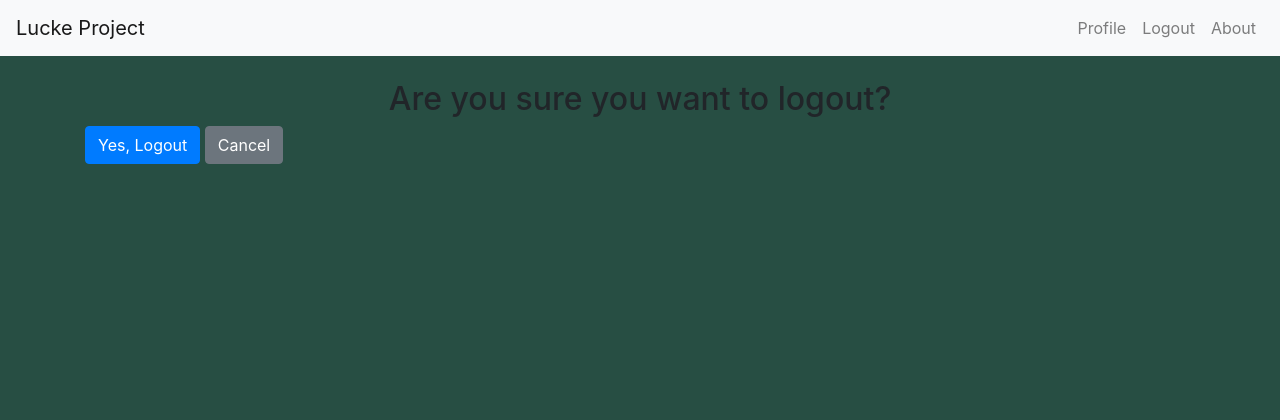
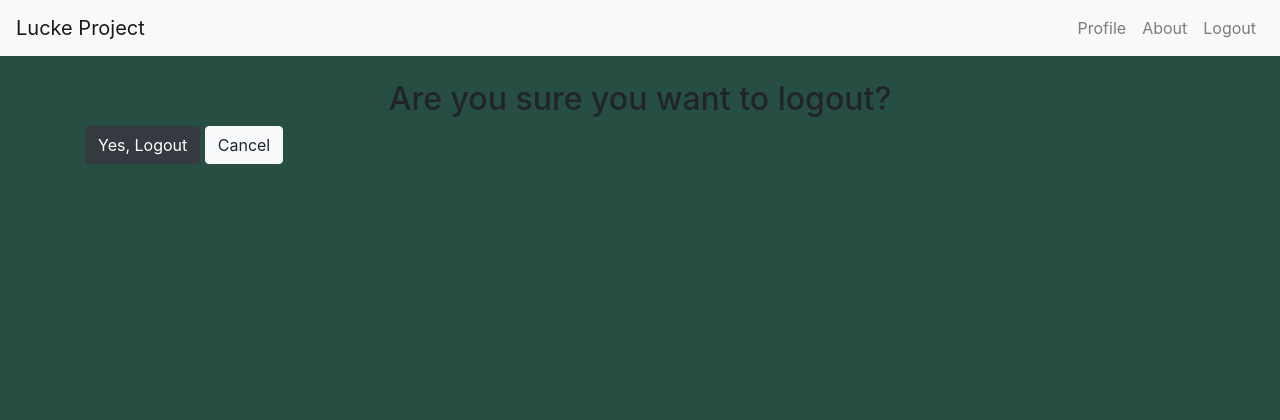
Before and after one commit to QAV-T/lucke, a Django app: page /logout_confirmation/ in a window 1280 px wide. Shown: the top 420 px of the page. Run offline with Django 5.2, Linux system fonts and the light colour scheme; the visitor is signed in with stand-in values (Sample User, id 1); some libraries are stand-ins or nearby versions.

Commit message:
Add style to registration pages

```diff
--- a/lucke/diary/templates/diary/home.html
+++ b/lucke/diary/templates/diary/home.html
@@ -6,9 +6,10 @@
 <div class="jumbotron">
     <h1 class="display-4">Welcome to Lucke Project</h1>
     <p class="lead">This is a simple diary application where you can log your daily posts.</p>
+    <p class="lead">You can read more about the project in the  <a class="text-reset link-dark" href="{% url 'about' %}"><b>About.</b></a></p>
     <hr class="my-4">
     <p>Sign up to start logging your posts or log in if you already have an account.</p>
     <a class="btn btn-success" href="{% url 'account_signup' %}" role="button">Sign Up</a>
-    <a class="btn btn-dark " href="{% url 'account_login' %}" role="button">Login</a>
+    <a class="btn btn-dark" href="{% url 'account_login' %}" role="button">Login</a>
 </div>
 {% endblock %}
--- a/lucke/diary/templates/registration/login.html
+++ b/lucke/diary/templates/registration/login.html
@@ -13,6 +13,6 @@
         <button type="submit" class="btn btn btn-dark btn-block">Login</button>
     </form>
     <br>
-    <p class="text-center">Don't have an account? <a class="link-dark" href="{% url 'account_signup' %}">Sign Up</a></p>
+    <p class="text-center">Don't have an account? <a class="link-dark text-reset" href="{% url 'account_signup' %}">Sign Up</a></p>
 </div>
 {% endblock %}
--- a/lucke/templates/account/logout_confirmation.html
+++ b/lucke/templates/account/logout_confirmation.html
@@ -7,8 +7,8 @@
     <h2 class="text-center">Are you sure you want to logout?</h2>
     <form method="post" action="{% url 'account_logout' %}">
         {% csrf_token %}
-        <button type="submit" class="btn btn-primary">Yes, Logout</button>
-        <a href="{% url 'profile' %}" class="btn btn-secondary">Cancel</a>
+        <button type="submit" class="btn btn-dark">Yes, Logout</button>
+        <a href="{% url 'profile' %}" class="btn btn-light">Cancel</a>
     </form>
 </div>
 {% endblock %}
--- a/lucke/templates/base.html
+++ b/lucke/templates/base.html
@@ -23,10 +23,10 @@
                         <a class="nav-link" href="{% url 'profile' %}">Profile</a>
                     </li>
                     <li class="nav-item">
-                        <a class="nav-link" href="{% url 'logout_confirmation' %}">Logout</a>
+                        <a class="nav-link" href="{% url 'about' %}">About</a>
                     </li>
                     <li class="nav-item">
-                        <a class="nav-link" href="{% url 'about' %}">About</a>
+                        <a class="nav-link" href="{% url 'logout_confirmation' %}">Logout</a>
                     </li>
                 {% else %}
                     <li class="nav-item">
```
